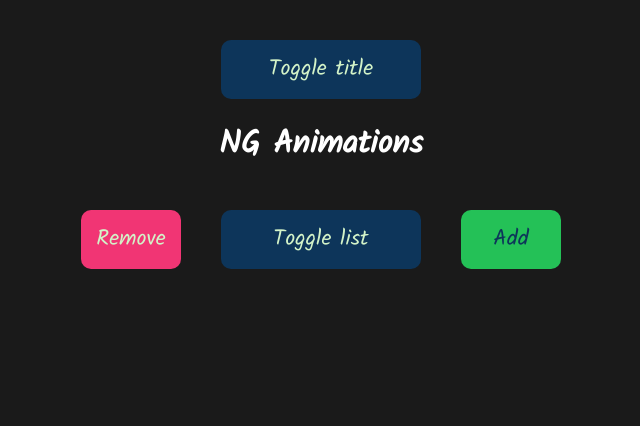
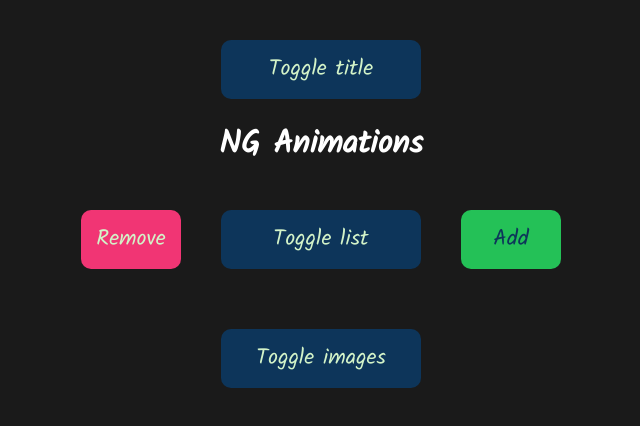
Before and after one commit to edsonjmv/ng-animations, an Angular app: page / in a window 1280 px wide. Shown: the top 426 px of the page, without its empty margins (319-959 px from the left). Built offline with nearby package versions, Linux system fonts and the light colour scheme.

Commit message:
add animation to image list

```diff
--- a/src/app/app.component.html
+++ b/src/app/app.component.html
@@ -12,4 +12,9 @@
   </li>
 </ul>
 
+<button (click)="toggleImages()">Toggle images</button>
+<section [@listAnimation]="images.length" class="images">
+  <img *ngFor="let img of images" [src]="img" class="image" />
+</section>
+
 <router-outlet></router-outlet>
--- a/src/app/app.component.scss
+++ b/src/app/app.component.scss
@@ -45,4 +45,9 @@
     display: flex;
     justify-content: center;
   }
+
+  img {
+    height: 80px;
+    margin: 0 20px;
+  }
 }
--- a/src/app/app.component.ts
+++ b/src/app/app.component.ts
@@ -10,6 +10,7 @@ import { fadeAnimation, listAnimation } from '../animations/animations';
 export class AppComponent {
   show: boolean = true;
   items: number[] = [];
+  images: string[] = [];
 
   toggleList() {
     this.items = this.items.length ? [] : [1, 2, 3, 4, 5, 6, 7, 8, 9, 10];
@@ -23,4 +24,16 @@ export class AppComponent {
   removeItem() {
     this.items.pop();
   }
+
+  toggleImages() {
+    const images = [
+      'https://myrealdomain.com/images/juventus-logo-png-6.png',
+      'https://www.stickpng.com/assets/images/584ad186b519ea740933a89e.png',
+      'https://cdn.freebiesupply.com/logos/large/2x/club-atletico-river-plate-logo-png-transparent.png',
+      'https://seeklogo.com/images/C/Carabobo_F_C_-logo-E464EC0C73-seeklogo.com.png',
+      'https://www.stickpng.com/assets/images/580b57fcd9996e24bc43c4e7.png'
+    ];
+
+    this.images = this.images.length ? [] : images;
+  }
 }
```
